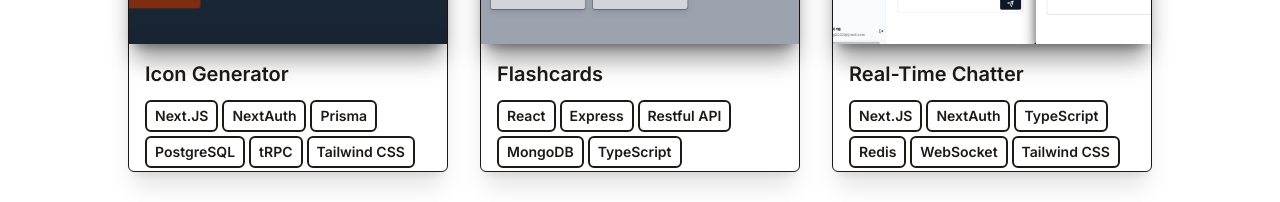
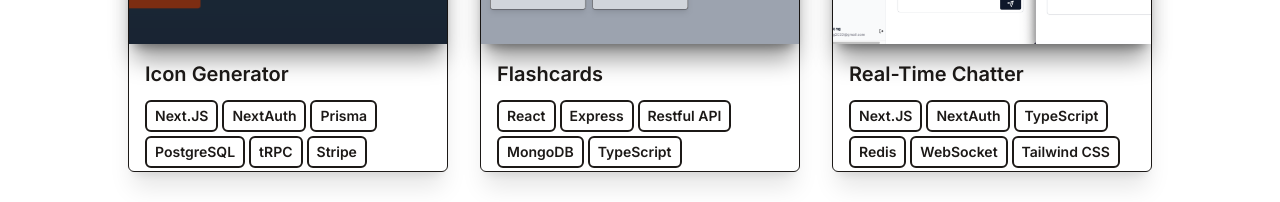
Before and after one commit to lookingforcharlie/portfolio_2023, a React (Vite) app: page / in a window 1280 px wide. Shown: the part 1100-1302 px from the top of the page. Built offline with nearby package versions, Linux system fonts and the light colour scheme.

Commit message:
updated portfolio data

```diff
--- a/src/data/portfolio.js
+++ b/src/data/portfolio.js
@@ -2,14 +2,7 @@
   {
     title: 'Icon Generator',
     imgUrl: '/assets/dalle_icons.png',
-    stack: [
-      'Next.JS',
-      'NextAuth',
-      'Prisma',
-      'PostgreSQL',
-      'tRPC',
-      'Tailwind CSS',
-    ],
+    stack: ['Next.JS', 'NextAuth', 'Prisma', 'PostgreSQL', 'tRPC', 'Stripe'],
     linkLive: 'https://icons.meetxb.com',
     linkGit: 'https://github.com/lookingforcharlie/dalle-icon-generator',
     demo: 'https://youtu.be/8SIAU4kHrvM',
```
